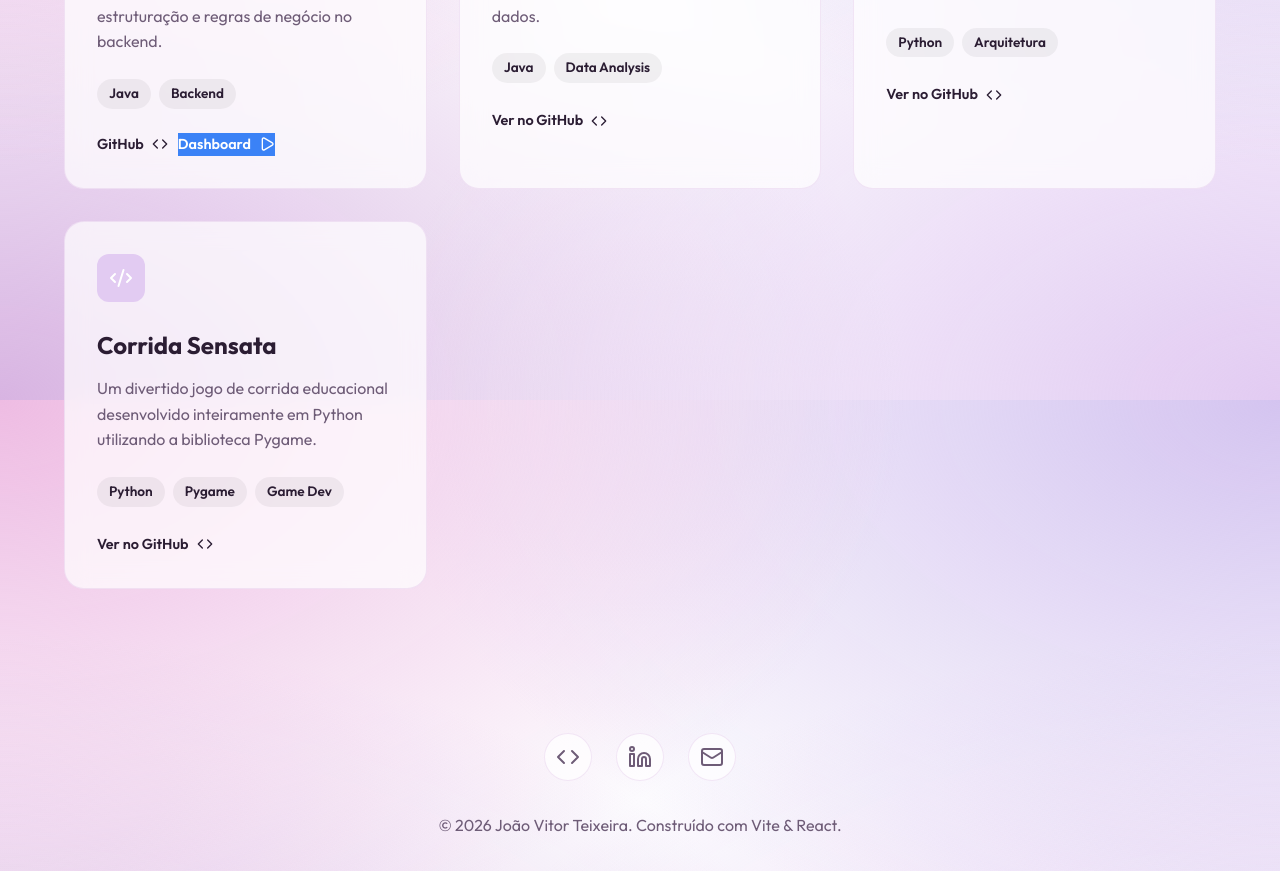
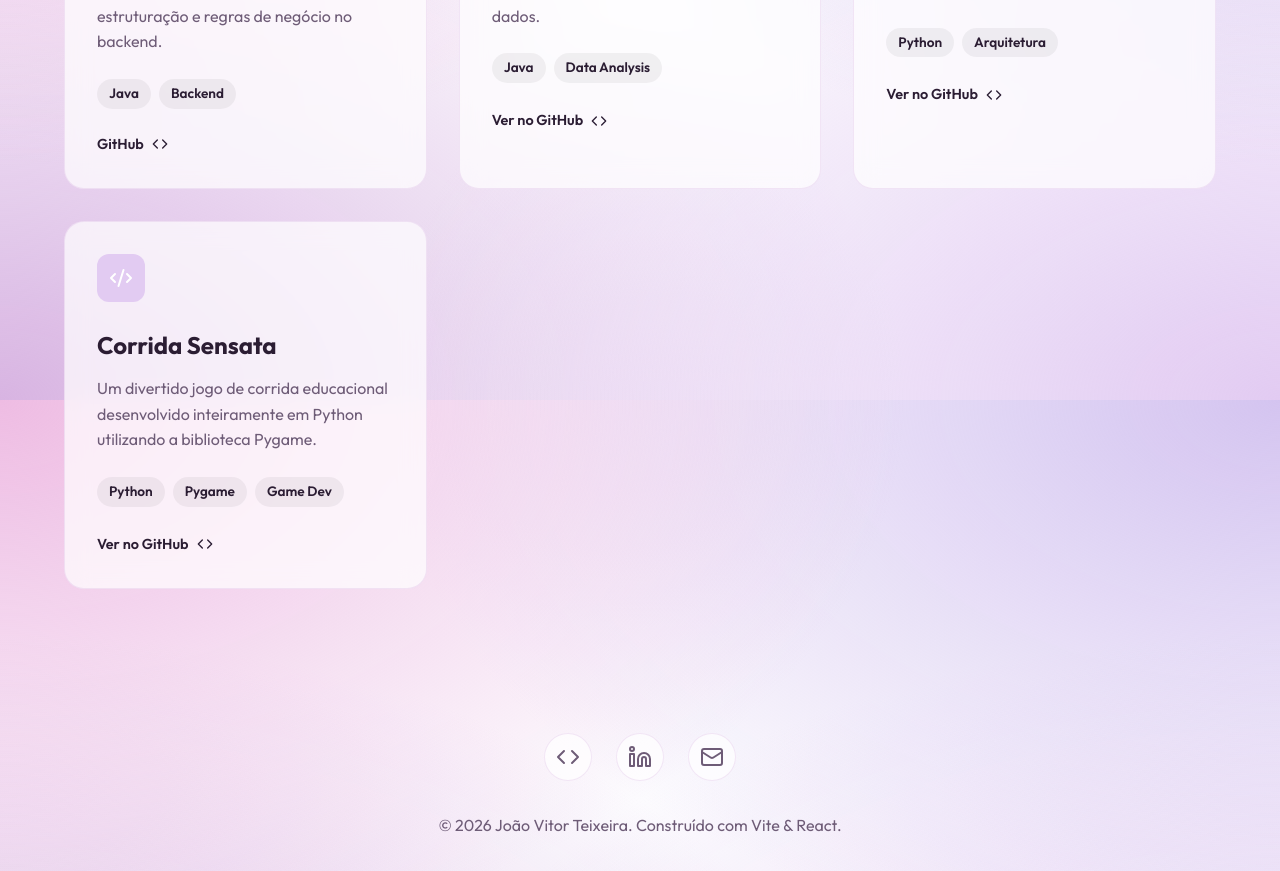
Before and after one commit to JoaoVitor0106/Portfolio, a React (Vite) app: page / in a window 1280 px wide. Shown: the part 3600-4471 px from the top of the page. Built offline with nearby package versions, Linux system fonts and the light colour scheme.

Commit message:
chore: hide MyZone dashboard button for now

```diff
--- a/src/App.jsx
+++ b/src/App.jsx
@@ -247,9 +247,6 @@ function App() {
                     <a href="https://github.com/Lehtche/MyZone" target="_blank" rel="noopener noreferrer" className="project-link">
                       GitHub <Code size={16} />
                     </a>
-                    <button onClick={() => setActivePrototype('myzone')} className="project-link" style={{ background: '#3b82f6', color: 'white', border: 'none', cursor: 'pointer' }}>
-                      Dashboard <Play size={16} />
-                    </button>
                   </div>
                 </div>
               </div>
```
